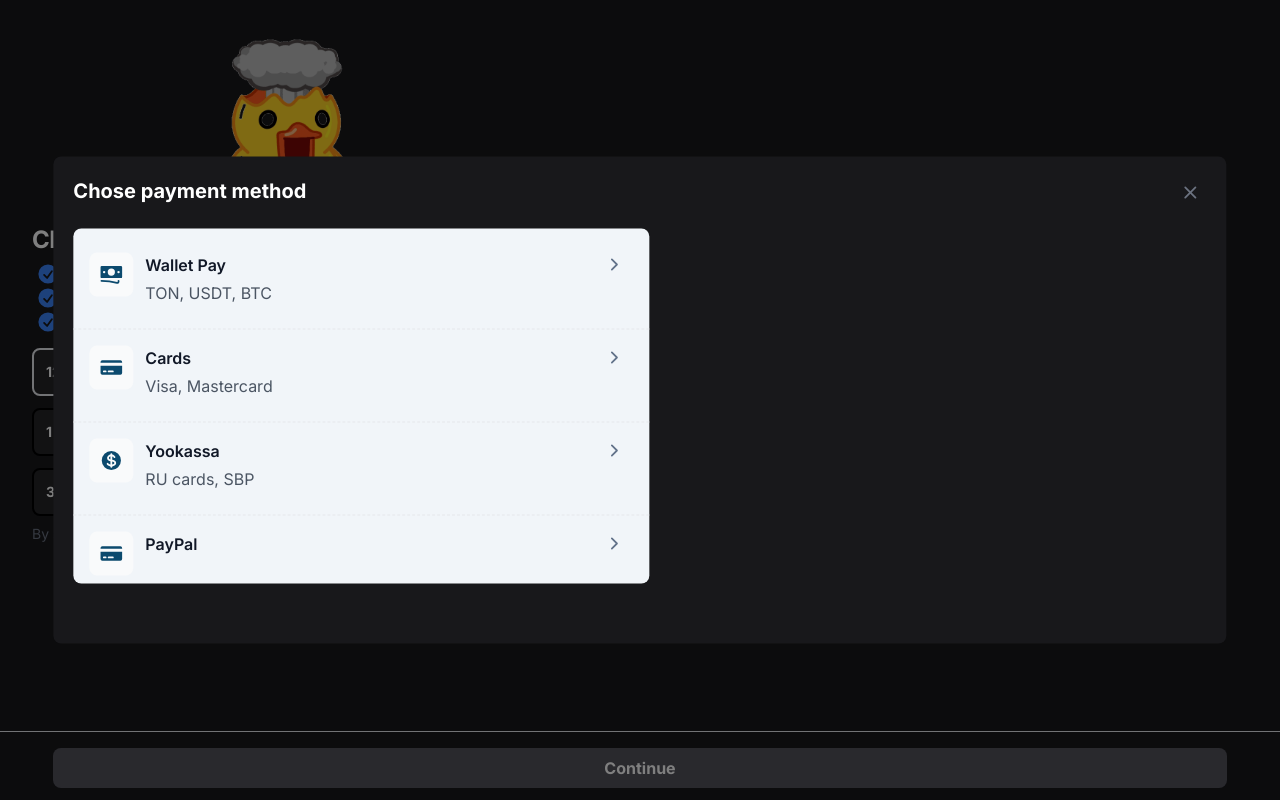
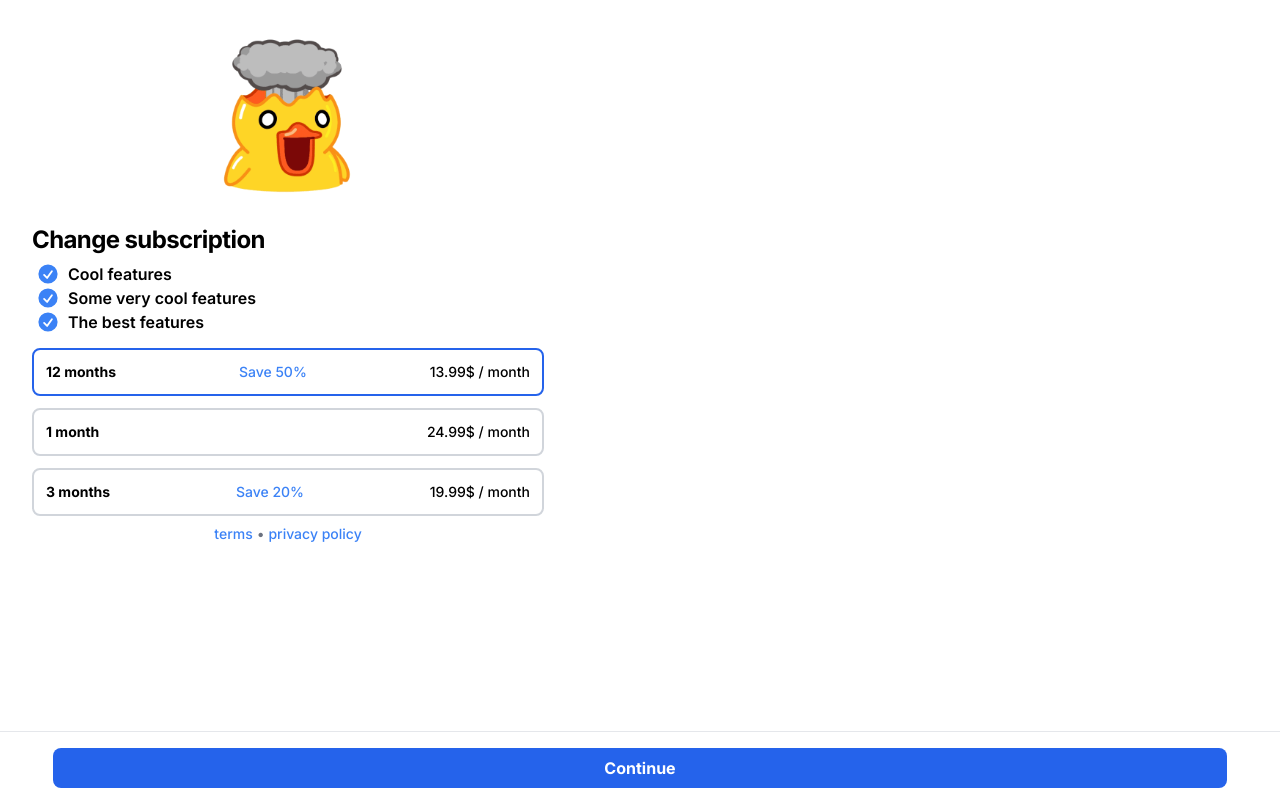
Before and after one commit to vsecoder/telesub, a Next.js app: page / in a window 1280 px wide. Built offline with nearby package versions, Linux system fonts and the light colour scheme.

Commit message:
Update page.tsx

```diff
--- a/app/page.tsx
+++ b/app/page.tsx
@@ -69,10 +69,10 @@
 
 const WebApp = () => {
   const [changed, setChanged] = useState(0);
-  const [opened, setOpened] = useState(true);
+  const [opened, setOpened] = useState(false);
   const { user, webApp, data } = useTelegram();
 
-  const [scheme, setScheme] = useState('dark');
+  const [scheme, setScheme] = useState('light');
 
   useEffect(() => {
     let colorScheme = webApp?.colorScheme;
@@ -136,10 +136,9 @@
               ))}
 
               {/* footer */}
-              <p className="mt-2 text-sm text-gray-500 text-align-center mb-50">
-                <span>By selecting a plan, you agree to our </span>
+              <p className="mt-2 text-sm text-gray-500 mb-50  text-center">
                 <a href="#" className="font-medium text-blue-500 hover:underline">terms</a>
-                <span> and </span>
+                <span> • </span>
                 <a href="#" className="font-medium text-blue-500 hover:underline">privacy policy</a>
               </p>
 
```
